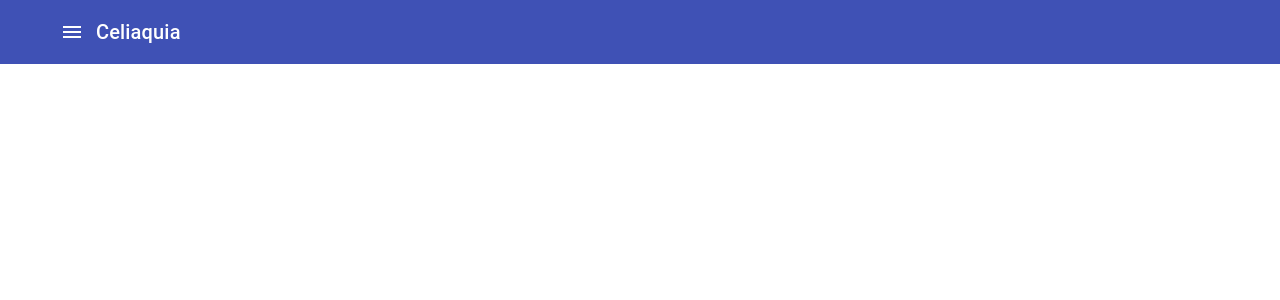
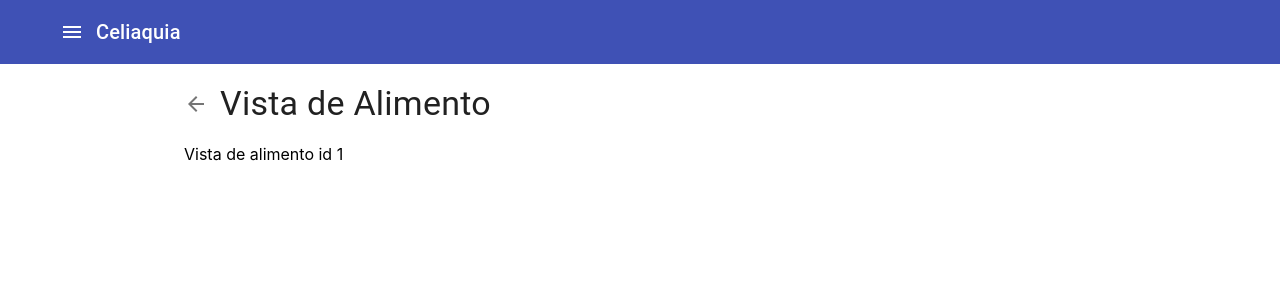
Before and after one commit to PDTS-Celiaquia/React-WebApp, a React (Create React App) app: page /alimento/1 in a window 1280 px wide. Shown: the top 300 px of the page. Built offline with nearby package versions, Linux system fonts and the light colour scheme; sample sign-in values are in the browser's storage.

Commit message:
add basic AlimentoForm

```diff
--- /dev/null
+++ b/src/components/alimentos/AlimentoForm.js
@@ -0,0 +1,73 @@
+import { Container, IconButton, Typography, withStyles } from '@material-ui/core';
+import { ArrowBack } from '@material-ui/icons';
+import React, { Component } from 'react'
+import { connect } from 'react-redux';
+import { changeAlimentoAccesible } from '../../store/actions';
+
+const styles = theme => ({
+    header: {
+        margin: theme.spacing(2),
+        display: "flex",
+        marginLeft: 0,
+        marginRight: 0,
+    },
+    backButton: {
+        margin: theme.spacing(1),
+        color: theme.palette.text.primary,
+    },
+    title: {
+        color: theme.palette.text.primary,
+        margin: "auto",
+        marginLeft: 0,
+    },
+})
+
+class AlimentoForm extends Component {
+    constructor(props) {
+        super(props)
+
+
+        this.handleAccesibleChange = this.handleAccesibleChange.bind(this)
+    }
+
+    handleAccesibleChange(e) {
+        const { checked } = e.target;
+        const { id } = this.props.match.params
+        this.props.changeAlimentoAccesible(parseInt(id), checked)
+    }
+
+    render() {
+        const { classes, history } = this.props;
+        const { id } = this.props.match.params
+        return (
+            <Container maxWidth="md">
+                <div className={classes.header}>
+                    <IconButton
+                        className={classes.backIcon}
+                        edge="start"
+                        onClick={history.goBack}
+                        aria-label="back">
+                        <ArrowBack />
+                    </IconButton>
+                    <Typography className={classes.title} variant="h4">
+                        Vista de Alimento
+                    </Typography>
+
+                </div>
+                <p>{`Vista de alimento id ${id}`}</p>
+            </Container>
+        )
+    }
+}
+
+
+const mapStateToProps = state => ({
+    fetching: state.fetchingAlimentos,
+    alimentos: state.alimentos
+})
+
+const mapDispatchToProps = dispatch => ({
+    changeAlimentoAccesible: (alimentoId, esAccesible) => dispatch(changeAlimentoAccesible(alimentoId, esAccesible)),
+})
+
+export default connect(mapStateToProps, mapDispatchToProps)(withStyles(styles)(AlimentoForm))
--- a/src/router/MainRouter.js
+++ b/src/router/MainRouter.js
@@ -5,6 +5,7 @@ import Loader from '../components/common/Loader';
 import PrivateRoute from '../components/auth/PrivateRoute';
 import roles from '../constants/roles';
 import ModifyPasswordPage from '../components/auth/ModifyPasswordPage';
+import AlimentoForm from '../components/alimentos/AlimentoForm';
 
 const HomePage = lazy(() => import('../components/HomePage'));
 const LoginPage = lazy(() => import("../components/auth/LoginPage"));
@@ -29,6 +30,7 @@ function MainRouter() {
           <PrivateRoute path="/receta/:id" edit={false} component={RecetaForm} />
           <PrivateRoute exact path="/receta" component={ListaRecetas} />
           <PrivateRoute exact path="/alimento" component={ListaAlimentos} />
+          <PrivateRoute exact path="/alimento/:id" component={AlimentoForm} />
         </Switch>
       </Suspense>
     </BrowserRouter>
```
